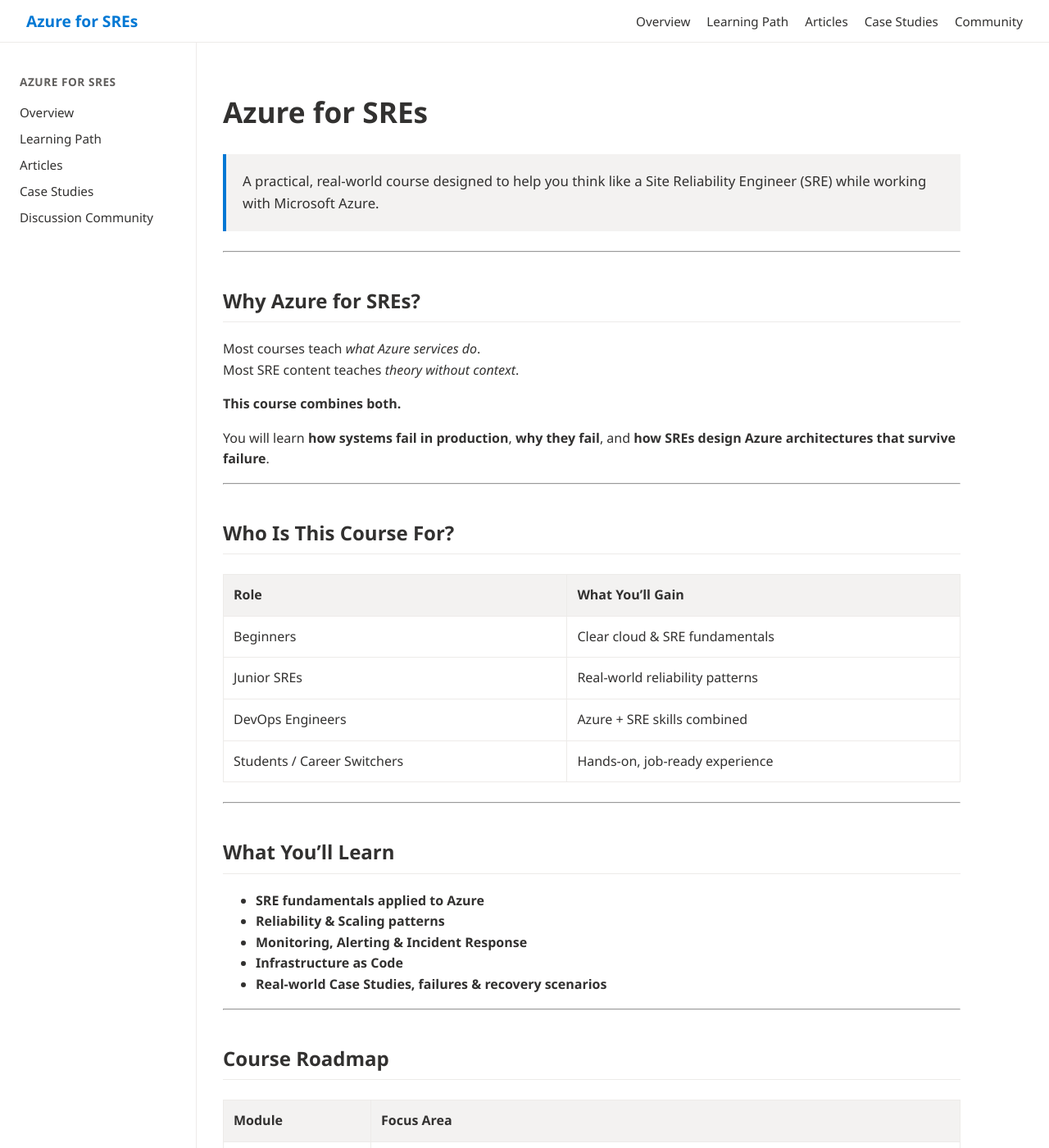
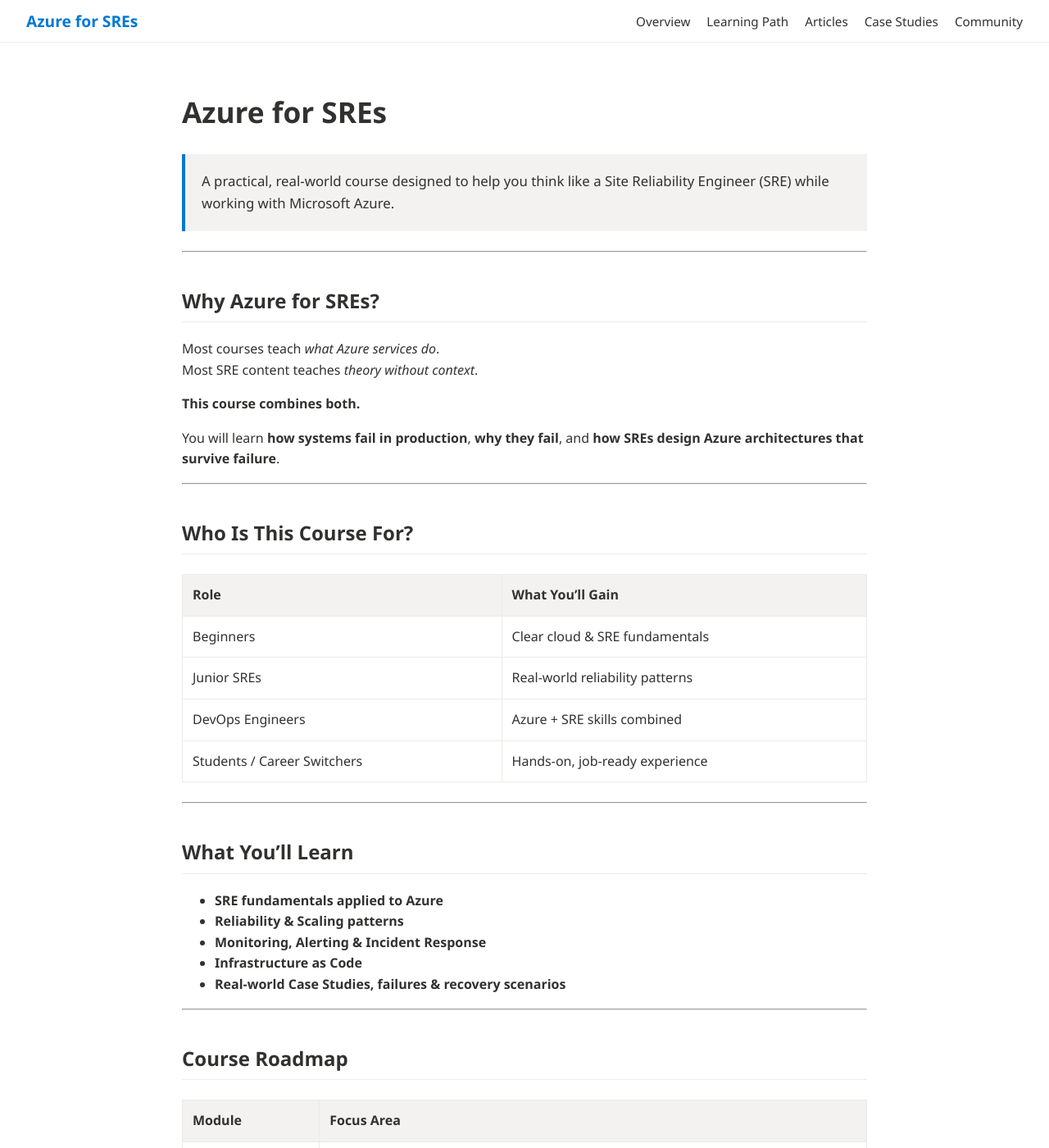
Before and after one commit to Abhiram-Mangde/Course-Azure-for-SREs, a Jekyll site: the page built from docs/index.md, in a window 1280 px wide and 1400 px high. Shown: the whole window at 82% size. Built offline with Jekyll 4.4.1, drawn with Linux system fonts in a browser that asks for light colours.

Commit message:
Remove sidebar

```diff
--- a/docs/_includes/sidebar.html
+++ /dev/null
@@ -1,50 +0,0 @@
-<!-- ========================= -->
-<!-- MS LEARN STYLE SIDEBAR -->
-<!-- ========================= -->
-
-<style>
-  /* Sidebar content styles ONLY (layout handled in page.html) */
-
-  .sidebar h3 {
-    font-size: 0.85rem;
-    text-transform: uppercase;
-    letter-spacing: 0.04em;
-    color: #605e5c;
-    margin-bottom: 12px;
-  }
-
-  .sidebar nav a {
-    display: block;
-    padding: 6px 0;
-    text-decoration: none;
-    color: #323130;
-    font-size: 0.95rem;
-    border-radius: 4px;
-  }
-
-  .sidebar nav a:hover {
-    color: #0078d4;
-    background: #f3f2f1;
-  }
-
-  /* Active link (optional but very MS Learn-like) */
-  .sidebar nav a.active {
-    color: #0078d4;
-    font-weight: 600;
-  }
-</style>
-
-<nav>
-  <h3>Azure for SREs</h3>
-
-  <a href="{{ '/' | relative_url }}">Overview</a>
-  <a href="{{ '/course/' | relative_url }}">Learning Path</a>
-  <a href="{{ '/blog/' | relative_url }}">Articles</a>
-  <a href="{{ '/casestudy/' | relative_url }}">Case Studies</a>
-  <a
-    href="https://github.com/Abhiram-Mangde/Course-Azure-for-SREs/discussions"
-    target="_blank"
-  >
-    Discussion Community
-  </a>
-</nav>
--- a/docs/_layouts/page.html
+++ b/docs/_layouts/page.html
@@ -1,9 +1,9 @@
 <!DOCTYPE html>
 <html lang="en">
 <head>
-  <meta charset="UTF-8">
+  <meta charset="UTF-8" />
   <title>{{ page.title }}</title>
-  <meta name="viewport" content="width=device-width, initial-scale=1.0">
+  <meta name="viewport" content="width=device-width, initial-scale=1.0" />
 
   <style>
     /* ============================= */
@@ -18,6 +18,7 @@
     body {
       display: flex;
       flex-direction: column;
+      min-height: 100vh; /* full viewport height */
       font-family: "Segoe UI", system-ui, -apple-system, BlinkMacSystemFont, Arial, sans-serif;
       color: #323130;
       background: #ffffff;
@@ -27,26 +28,14 @@
     /* MAIN LAYOUT */
     /* ============================= */
 
-    .layout {
-      display: flex;
-      flex: 1;                 /* <-- THIS pushes footer down */
-      max-width: 1400px;
+    main.content {
+      flex: 1; /* fill remaining vertical space */
+      max-width: 900px;
       width: 100%;
       margin: 0 auto;
-    }
-
-    aside.sidebar {
-      width: 240px;            /* reduced width */
-      padding: 24px;
-      border-right: 1px solid #edebe9;
-      box-sizing: border-box;
-    }
-
-    main.content {
-      flex: 1;
       padding: 32px;
       line-height: 1.6;
-      max-width: 900px;        /* prevents wide empty space */
+      box-sizing: border-box;
     }
 
     /* ============================= */
@@ -57,25 +46,20 @@
       border-top: 1px solid #edebe9;
       padding: 16px 24px;
       font-size: 14px;
+      text-align: center;
+      background: #f9f9f9;
     }
   </style>
 
   {{ site.head }}
 </head>
-
 <body>
 
   {% include header.html %}
 
-  <div class="layout">
-    <aside class="sidebar">
-      {% include sidebar.html %}
-    </aside>
-
-    <main class="content">
-      {{ content }}
-    </main>
-  </div>
+  <main class="content">
+    {{ content }}
+  </main>
 
   {% include footer.html %}
 
```
